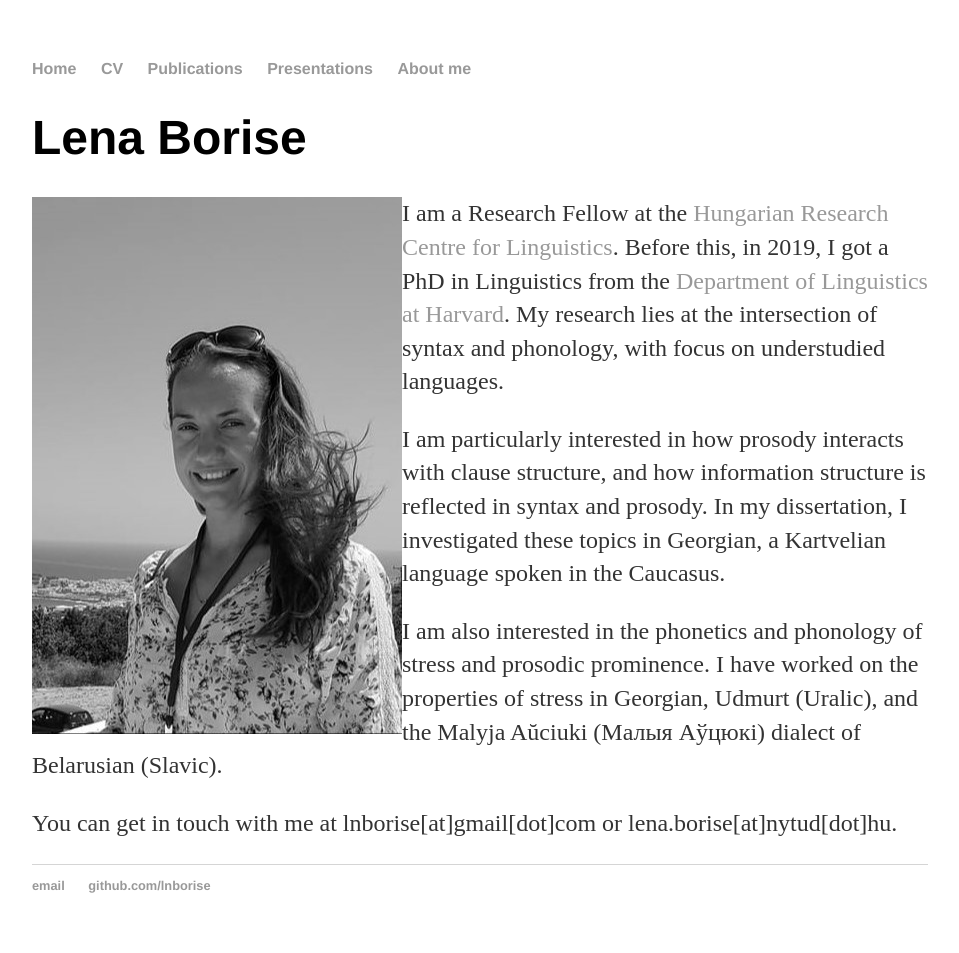
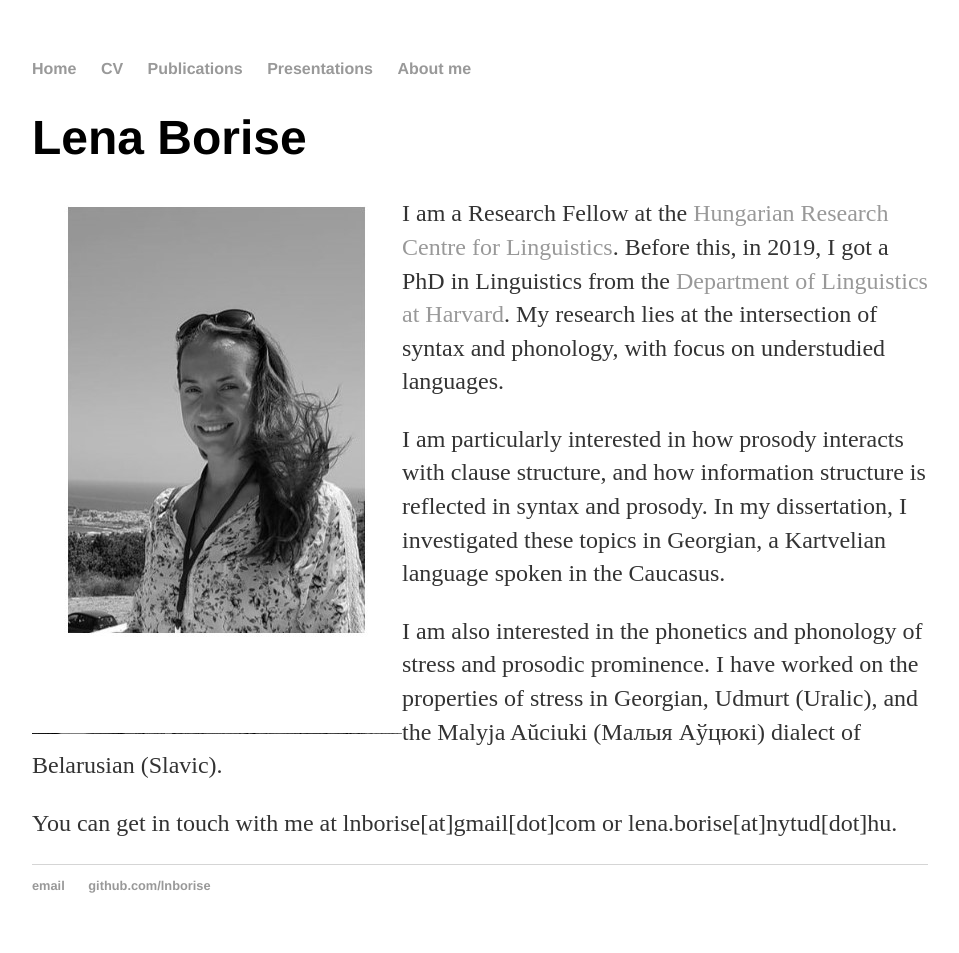
Before and after one commit to lnborise/lnborise.github.io, a Jekyll site: the page built from index.html, in a window 1280 px wide. Shown: the whole page, without its empty margins (160-1119 px from the left). Built offline with Jekyll 4.4.1, drawn with Linux system fonts in a browser that asks for light colours.

Commit message:
Update index.html

```diff
--- a/index.html
+++ b/index.html
@@ -4,8 +4,8 @@ title: Lena Borise
 ---
 <div style="clear: both;">
 <h1>Lena Borise</h1>
-  <div style="float: left; margin-right 10em; height="25%" width="25%"">
-    <img src="/assets/LB.jpg" alt="">
+  <div style="float: left; margin-right 10em; ">
+    <img src="/assets/LB_upd.jpg" alt="">
   </div>
   <div>
         <p>I am a Research Fellow at the <a href="http://www.nytud.hu/eng/index.html">Hungarian Research Centre for Linguistics</a>. Before this, in 2019, I got a PhD in Linguistics from the <a href="https://linguistics.fas.harvard.edu/">Department of Linguistics at Harvard</a>. My research lies at the intersection of syntax and phonology, with focus on understudied languages.</p>
```
